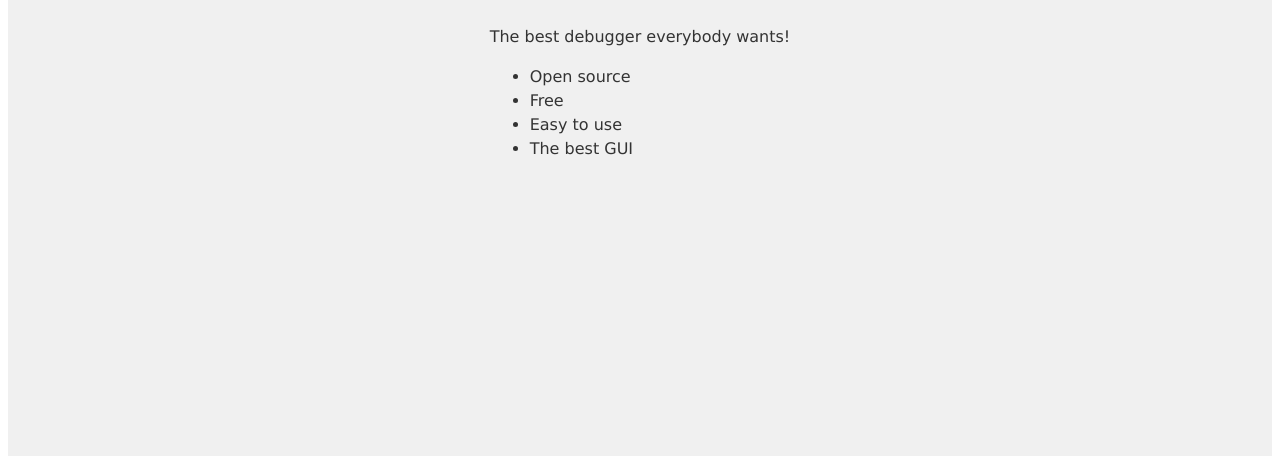
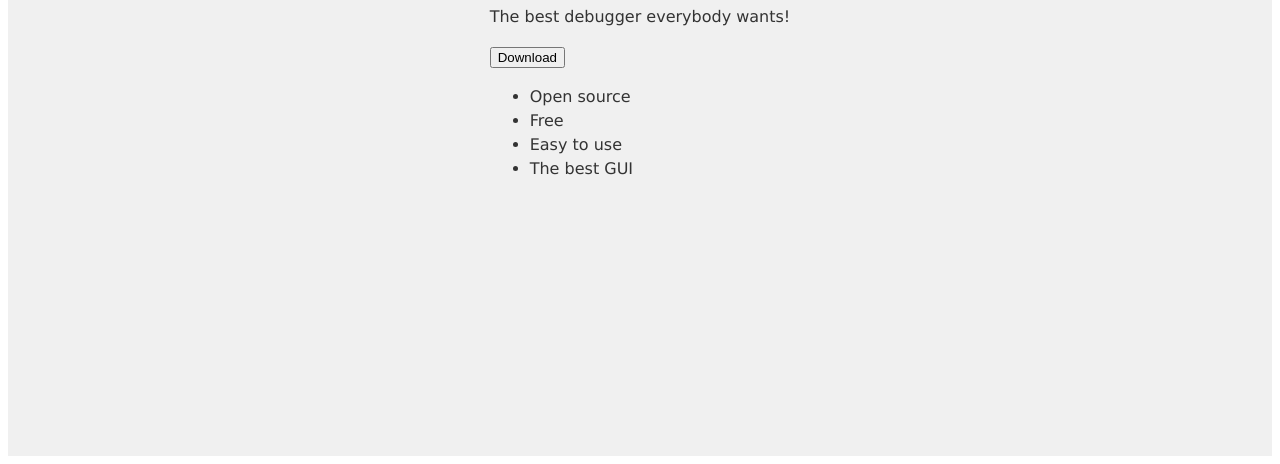
Before and after one commit to electric-otter/debugshipsite, a plain HTML site: page index.html in a window 1280 px wide. Shown: the part 352-816 px from the top of the page. Drawn offline with Linux system fonts and the light colour scheme.

Commit message:
Update index.html

```diff
--- a/index.html
+++ b/index.html
@@ -23,6 +23,9 @@
         <div class="class">
             <h1>DebugShip</h1>
             <p>The best debugger everybody wants!</p>
+            <a href="https://github.com/electric-otter/DebugShip/archive/refs/tags/v2.0.0.zip">
+  <button>Download</button>
+</a>
             <ul>
                 <li>Open source</li>
                 <li>Free</li>
```
